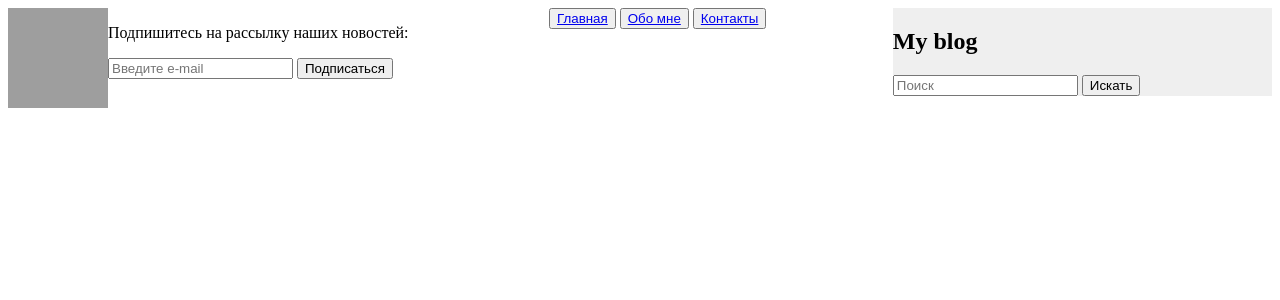
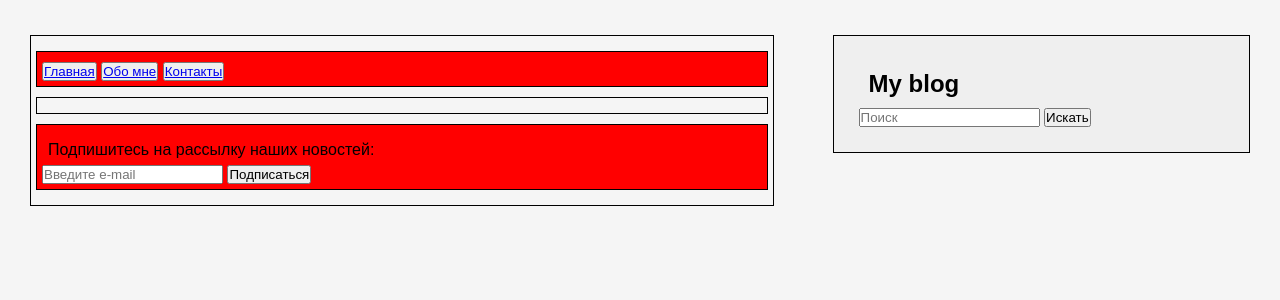
Before and after one commit to KarelinIvan/mysite, a Django app: page / in a window 1280 px wide. Shown: the top 300 px of the page. Run offline with Django 5.2, Linux system fonts and the light colour scheme; data that the repository does not hold is empty; grey boxes are pictures that could not be loaded.

Commit message:
21-й коммит, работа с шаблонами и CCS стилями страниц. Комментарии к разметке

```diff
--- a/blog/static/css/blog.css
+++ b/blog/static/css/blog.css
@@ -1,9 +1,16 @@
-.header-logo {
-    float: left;
+* {
+    margin: 0;
+    padding: 0;
 }
 
-.header-menu {
-    float: right;
+.page {
+    font-family: Arial, Verdana, sans-serif;
+    padding: 30px;
+    background-color: whitesmoke;
+}
+
+.heading {
+    background: red;
 }
 
 .content {
@@ -16,4 +23,35 @@
     width: 30%;
     background: #efefef;
     height: 100%;
+    padding: 2%;
 }
+
+.footer {
+    background: red;
+}
+
+h2 {
+    padding: 10px;
+}
+
+p {
+    padding: 5px;
+    margin: 1px;
+}
+
+.info-post {
+    font-style: oblique;
+}
+
+div {
+    border-style: solid;
+    border-width: thin;
+    border-color: black;
+    padding-top: 10px;
+    padding-left: 5px;
+    padding-right: 5px;
+    padding-bottom: 5px;
+    margin-top: 5px;
+    margin-bottom: 10px;
+
+}
--- a/blog/templates/blog/base.html
+++ b/blog/templates/blog/base.html
@@ -8,9 +8,9 @@
     <title>Главная страница</title>
     <meta name="description" content="#">
     <meta name="keywords" content="#">
-    <link href="{% static "css/blog.css" %}" rel="stylesheet">
+    <link href="{% static "css/blog.css" %}" type="text/css" rel="stylesheet">
 </head>
-<body>
+<body class="page">
     <section>
         <!-- Основной контент размещается слева -->
         <div class="content">
--- a/blog/templates/blog/footer.html
+++ b/blog/templates/blog/footer.html
@@ -1,7 +1,9 @@
-<footer>
-    <form action="#">
-        <p>Подпишитесь на рассылку наших новостей:</p>
-        <input type="text" name="email" placeholder="Введите e-mail">
-        <input type="submit" name="podpisatsya" value="Подписаться">
-    </form>
+<footer class="footer">
+    <div>
+        <form action="#">
+            <p>Подпишитесь на рассылку наших новостей:</p>
+            <input type="text" name="email" placeholder="Введите e-mail">
+            <input type="submit" name="podpisatsya" value="Подписаться">
+        </form>
+    </div>
 </footer>
--- a/blog/templates/blog/navbar.html
+++ b/blog/templates/blog/navbar.html
@@ -1,8 +1,5 @@
-{% load static %}
-<header>
-    <div >
-        <img class="header-logo" src="{% static '#' %}" alt="Логотип" width="100" height="100">
-
+<header class="heading">
+    <div>
         <nav class="header-menu">
             <button><a href="{% url 'blog:post_list' %}">Главная</a></button>
             <button><a href="#">Обо мне</a></button>
--- a/blog/templates/blog/post/post_list.html
+++ b/blog/templates/blog/post/post_list.html
@@ -3,14 +3,21 @@
 
 {% block content %}
     <section>
+        <div>
             {% for post in posts %}
                 <h2>
                     <a href="{% url 'blog:post_detail' post.id %}">{{ post.title }}</a>
                 </h2>
-            <p>
-                Опубликовано: {{ post.publish }} Автор: {{ post.author }} Последнее изменение: {{ post.updated }}
+                <p  class="info-post">
+                    Опубликовано: {{ post.publish }} Автор: {{ post.author }}
                 </p>
+                <p class="description">
                     {{ post.content|truncatewords:40|linebreaks }}
+                </p>
+                <p  class="info-post">
+                    Последнее изменение: {{ post.updated }}
+                </p>
             {% endfor %}
+        </div>
     </section>
 {% endblock %}
```
Also changed, not shown: blog/templates/blog/post/post_detail.html (+6 -3 lines). Lines whose indentation alone changed are shown as unchanged.
